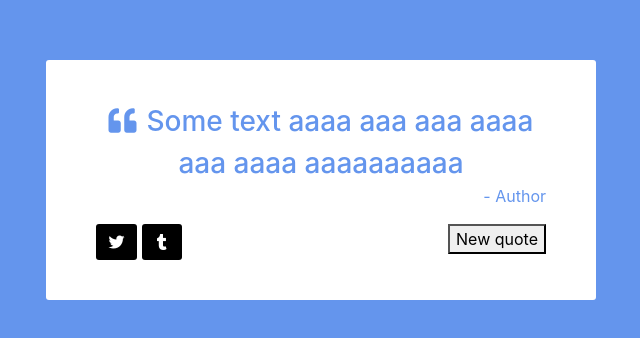
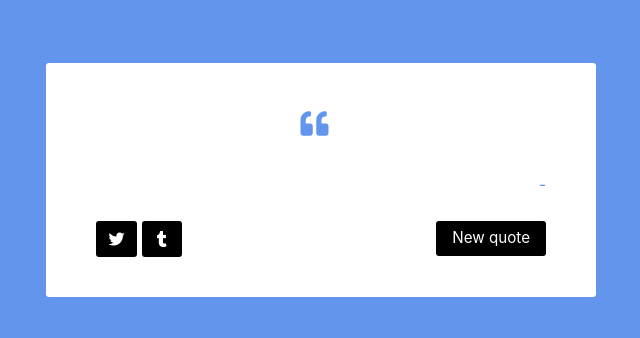
Before and after one commit to westgoten/random-quote-machine, a React (Create React App) app: page / in a window 1280 px wide. Shown: the part 220-558 px from the top of the page, without its empty margins (319-959 px from the left). Built offline with nearby package versions, Linux system fonts and the light colour scheme.

Commit message:
Change QuoteDisplay component's layout

```diff
--- a/package.json
+++ b/package.json
@@ -4,12 +4,14 @@
   "private": true,
   "dependencies": {
     "@fortawesome/fontawesome-free": "^5.14.0",
+    "@reduxjs/toolkit": "^1.4.0",
     "@testing-library/jest-dom": "^4.2.4",
     "@testing-library/react": "^9.5.0",
     "@testing-library/user-event": "^7.2.1",
     "bootstrap": "^4.5.2",
     "react": "^16.13.1",
     "react-dom": "^16.13.1",
+    "react-redux": "^7.2.1",
     "react-scripts": "3.4.3"
   },
   "scripts": {
--- a/src/App.css
+++ /dev/null
@@ -1,3 +0,0 @@
-.App {
-  text-align: center;
-}
--- a/src/App.js
+++ b/src/App.js
@@ -1,6 +1,5 @@
 import React from 'react'
 import QuoteDisplay from './QuoteDisplay'
-import './App.css'
 
 function App() {
   return (
--- a/src/QuoteDisplay.css
+++ b/src/QuoteDisplay.css
@@ -16,11 +16,14 @@
 }
 
 #text {
-    margin-left: 0.35em;
+    margin-left: 0.8rem;
+    font-family: sans-serif;
 }
 
 #author {
     text-align: end;
+    margin-top: 1.6rem;
+    margin-bottom: 1.6rem;
 }
 
 #tweet-quote {
@@ -29,6 +32,10 @@
     background-color: black;
     padding: 6px 12.5px;
     border-radius: 3px;
+}
+
+#tweet-quote:hover {
+    opacity: 0.85;
 }
 
 #tumblr-quote {
@@ -40,6 +47,21 @@
     border-radius: 3px;
 }
 
+#tumblr-quote:hover {
+    opacity: 0.85;
+}
+
 #new-quote {
     float: right;
+    border: none;
+    outline: none;
+    padding: 6px 16px;
+    background-color: black;
+    color: white;
+    border-radius: 3px;
+    font-size: 0.95em;
 }
+
+#new-quote:hover {
+    opacity: 0.85;
+}
--- a/src/QuoteDisplay.js
+++ b/src/QuoteDisplay.js
@@ -7,14 +7,14 @@ class QuoteDisplay extends React.Component {
             <div id='quote-box'>
                 <div id='text-box'>
                     <i className='fas fa-quote-left'></i>
-                    <span id='text'>Some text aaaa aaa aaa aaaa aaa aaaa aaaaaaaaaa</span>
+                    <span id='text'></span>
                 </div>
-                <p id='author'>- Author</p>
+                <p id='author'>- </p>
                 <div id='buttons'>
                     <a id='tweet-quote' href='https://twitter.com/intent/tweet' target='_blank' rel="noopener noreferrer">
                         <i className='fab fa-twitter'></i>
                     </a>
-                    <a id='tumblr-quote'>
+                    <a id='tumblr-quote' href='https://www.tumblr.com/widgets/share/tool' target='_blank' rel="noopener noreferrer">
                         <i className='fab fa-tumblr'></i>
                     </a>
                     <button id='new-quote'>New quote</button>
```
Also changed, not shown: 1 other file (tests, documents, lock files or other folders).
